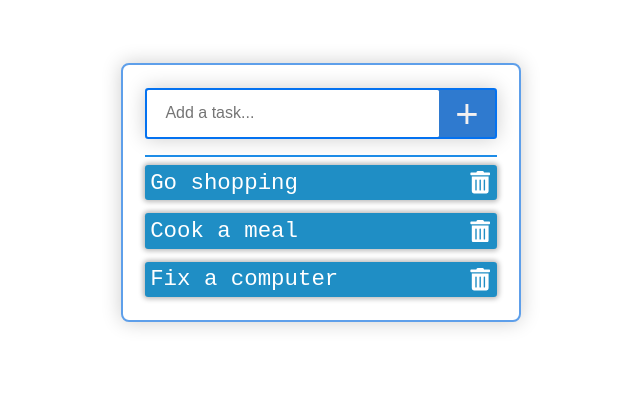
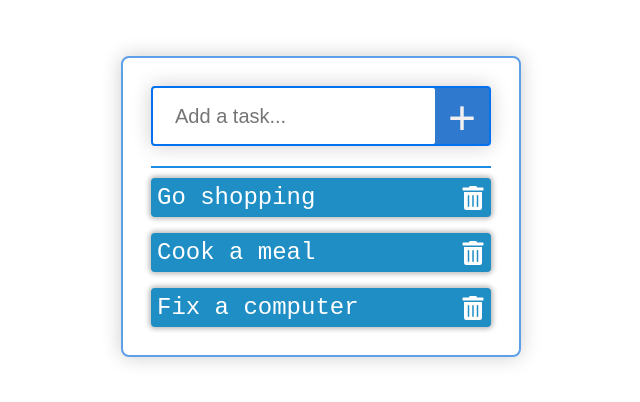
Before and after one commit to tarieli-d/react-ToDoList, a React app: page / in a window 1280 px wide. Shown: the whole page, without its empty margins (319-959 px from the left). Built offline with nearby package versions, Linux system fonts and the light colour scheme.

Commit message:
1 file modified-fixed:margin % caused flickering,rem smaller than 1 caused rendering problems

```diff
--- a/src/style.css
+++ b/src/style.css
@@ -1,5 +1,6 @@
 html {
   box-sizing: border-box;
+  font-size: 20px;
 }
 *,
 *:before,
@@ -9,7 +10,7 @@ html {
 #root {
   width: 400px;
   margin: auto;
-  margin-top: 5%;
+  margin-top: 7vh;
   padding: 1.4rem;
   background: #fff;
   border-radius: 8px;
@@ -19,8 +20,8 @@ html {
 form {
   display: flex;
   width: 100%;
-  height: 3.2rem;
-  border: 2px solid #0472f0;
+  height: 3rem;
+  border: 0.1rem solid #0472f0;
   background: #2f7acf;
   border-radius: 0.2rem;
   box-shadow: 0 0 20px rgba(0, 0, 0, 0.2);
@@ -37,7 +38,7 @@ input {
 button {
   width: 13%;
   height: 100%;
-  font-size: 2.5rem;
+  font-size: 2.4rem;
   border: none;
   color: #f3f0f0;
   background: transparent;
@@ -76,7 +77,7 @@ li span:hover {
   color: rgb(255, 255, 255);
   box-shadow: 0 0 5px 2px rgb(187, 187, 187);
   border-radius: 0.2rem;
-  font-size: 1.4rem;
+  font-size: 1.2rem;
   font-family: 'Courier New', Courier, monospace;
   word-break: break-word;
   overflow-wrap: break-word;
```
